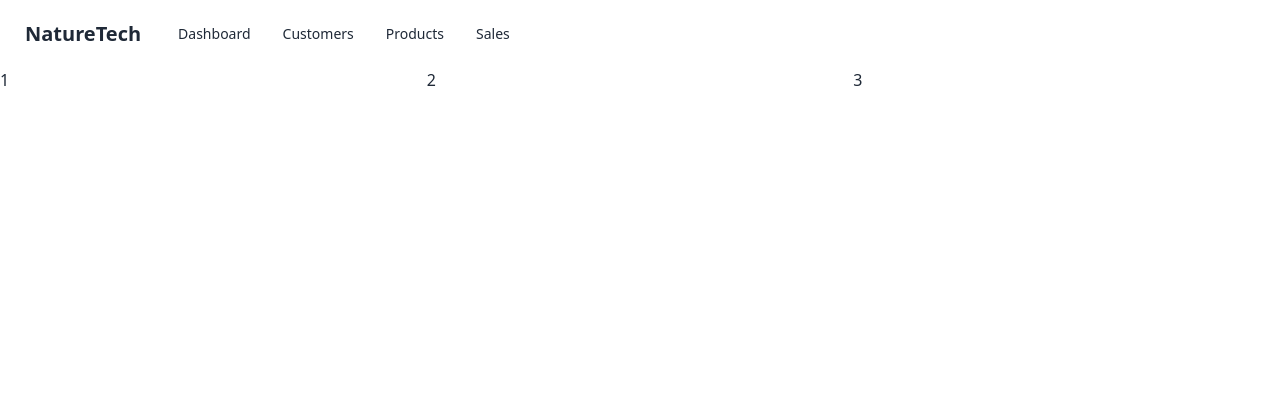
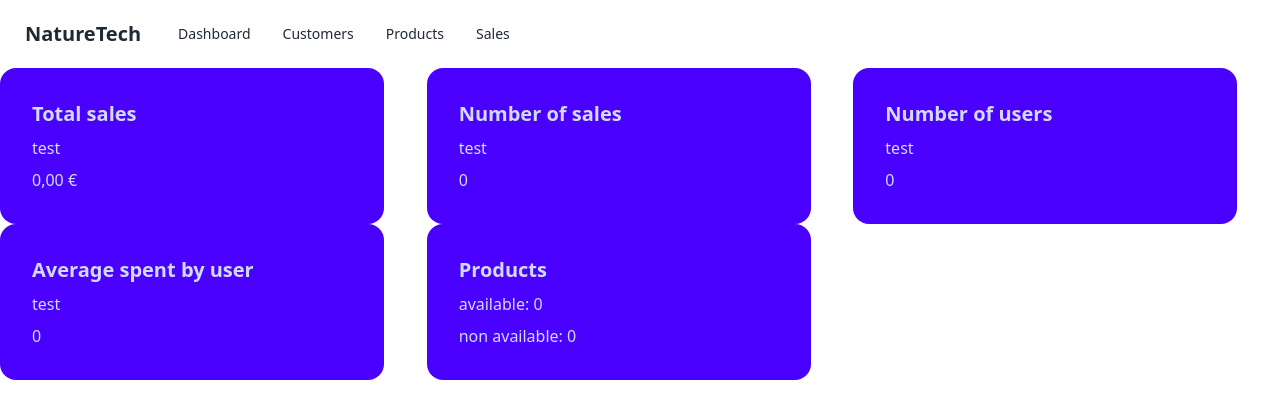
Before and after one commit to Jokastar/naturetech-website, a Next.js app: page /admin in a window 1280 px wide. Shown: the top 418 px of the page. Built offline with nearby package versions, Linux system fonts and the light colour scheme; no server answers; the database is empty.

Commit message:
build admin dashboard cards

```diff
--- /dev/null
+++ b/app/admin/loading.js
@@ -0,0 +1,9 @@
+import React from 'react'
+
+function loadingAdmin() {
+  return (
+    <span className="loading loading-spinner loading-lg"></span>
+  )
+}
+
+export default loadingAdmin
--- a/app/admin/page.js
+++ b/app/admin/page.js
@@ -1,12 +1,114 @@
 import React from 'react'
+import DashboardCard from '../components/DashboardCard'
+import Order from '../schemas/mongoSchema/Order';
+import Product from "../schemas/mongoSchema/Product"
+import formatAmountInCents from '../lib/formatAmountInCents';
 
-function AdminDashboard() {
+async function getSalesData() {
+    try {
+        const salesInfo = await Order.aggregate([
+            {
+                $group: {
+                    _id: null,
+                    totalSalesInCents: { $sum: "$pricePaidInCents" },
+                    numberOfSales: { $sum: 1 } // Count the number of documents
+                }
+            }
+        ]);
+
+        // Extract total sales amount and number of sales from aggregation result
+        const totalSalesInCents = salesInfo.length > 0 ? salesInfo[0].totalSalesInCents : 0;
+        const numberOfSales = salesInfo.length > 0 ? salesInfo[0].numberOfSales : 0;
+
+        // Convert total sales amount to dollars
+        const totalSalesInDollars = totalSalesInCents / 100;
+
+        return { totalSalesInDollars, numberOfSales };
+    } catch (error) {
+        console.error("Error calculating total sales and number of sales:", error);
+        throw error;
+    }
+}
+
+async function getUsersData() {
+    try {
+        const usersSpendInfo = await Order.aggregate([
+            {
+                $group: {
+                    _id: '$userId', // Group by userId
+                    totalSpendInCents: { $sum: '$pricePaidInCents' }, // Calculate total spend
+                    numberOfOrders: { $sum: 1 } // Count number of orders
+                }
+            },
+            {
+                $group: {
+                    _id: null,
+                    totalUsers: { $sum: 1 }, // Count number of users
+                    totalSpendInCents: { $sum: '$totalSpendInCents' }, // Calculate total spend across all users
+                    totalOrders: { $sum: '$numberOfOrders' } // Count total number of orders
+                }
+            }
+        ]);
+
+        // Calculate average spend per user
+        const averageSpendInCents = usersSpendInfo.length > 0 ? usersSpendInfo[0].totalSpendInCents / usersSpendInfo[0].totalOrders : 0;
+
+        return {
+            totalUsers: usersSpendInfo.length > 0 ? usersSpendInfo[0].totalUsers : 0,
+            averageSpent: averageSpendInCents / 100 // Convert average spend to dollars
+        };
+    } catch (error) {
+        console.error("Error calculating users average spend:", error);
+        throw error;
+    }
+}
+
+async function getProductsData() {
+    try {
+        const productCounts = await Product.aggregate([
+            {
+                $group: {
+                    _id: '$isAvailableForPurchase',
+                    count: { $sum: 1 }
+                }
+            }
+        ]);
+
+        let availableCount = 0;
+        let nonAvailableCount = 0;
+
+        productCounts.forEach(count => {
+            if (count._id === true) {
+                availableCount = count.count;
+            } else {
+                nonAvailableCount = count.count;
+            }
+        });
+
+        return {
+            availableCount: availableCount,
+            nonAvailableCount: nonAvailableCount
+        };
+    } catch (error) {
+        console.error("Error counting available products:", error);
+        throw error;
+    }
+}
+
+
+
+async function AdminDashboard() {
+    const salesData = await getSalesData();
+    const usersData = await getUsersData();
+    const productData = await getProductsData();
   return (
     <main>
         <div className='grid grid-cols-1 md:grid-cols-2 lg:grid-cols-3'>
-            <p>1</p>
-            <p>2</p>
-            <p>3</p>
+            <DashboardCard title="Total sales" subtitle="test" body={formatAmountInCents(salesData.totalSalesInDollars)}/>
+            <DashboardCard title="Number of sales" subtitle="test" body={salesData.numberOfSales}/>
+            <DashboardCard title="Number of users" subtitle="test" body={usersData.totalUsers}/>
+            <DashboardCard title="Average spent by user" subtitle="test" body={usersData.averageSpent}/>
+            <DashboardCard title="Products" subtitle={"available: " + productData.availableCount} body={"non available: " + productData.nonAvailableCount}/>
         </div>
     </main>
   )
--- /dev/null
+++ b/app/components/DashboardCard.jsx
@@ -0,0 +1,17 @@
+import React from 'react'
+
+function DashboardCard({title, subtitle, body}) {
+  return (
+    <div className="card w-96 bg-primary text-primary-content">
+  <div className="card-body">
+    <h2 className="card-title">{title}</h2>
+    <p>{subtitle}</p>
+    <div className="card-actions justify-end">
+      <p>{body}</p>
+    </div>
+  </div>
+</div>
+  )
+}
+
+export default DashboardCard
--- /dev/null
+++ b/app/lib/formatAmountInCents.js
@@ -0,0 +1,11 @@
+export default function formatAmountInCents(amount, locale = 'fr-FR', currency = 'EUR') {
+    const formatter = new Intl.NumberFormat(locale, {
+        style: 'currency',
+        currency: currency
+    });
+
+    // Format the amount in euros
+    const formattedAmount = formatter.format(amount);
+
+    return formattedAmount;
+}
--- a/app/schemas/mongoSchema/Product.js
+++ b/app/schemas/mongoSchema/Product.js
@@ -1,6 +1,7 @@
+import mongoose from "mongoose";
 import Order from "./Order";
 
-const ProductSchema = new mongoose.Schema({
+const productSchema = new mongoose.Schema({
     name: {
         type: String,
         required: true
@@ -38,6 +39,6 @@ productSchema.pre('remove', async function(next) {
     }
 });
 
-const Product = mongoose.model('Product', ProductSchema);
+const Product = mongoose.model('Product', productSchema);
 
 module.exports = Product;
```
